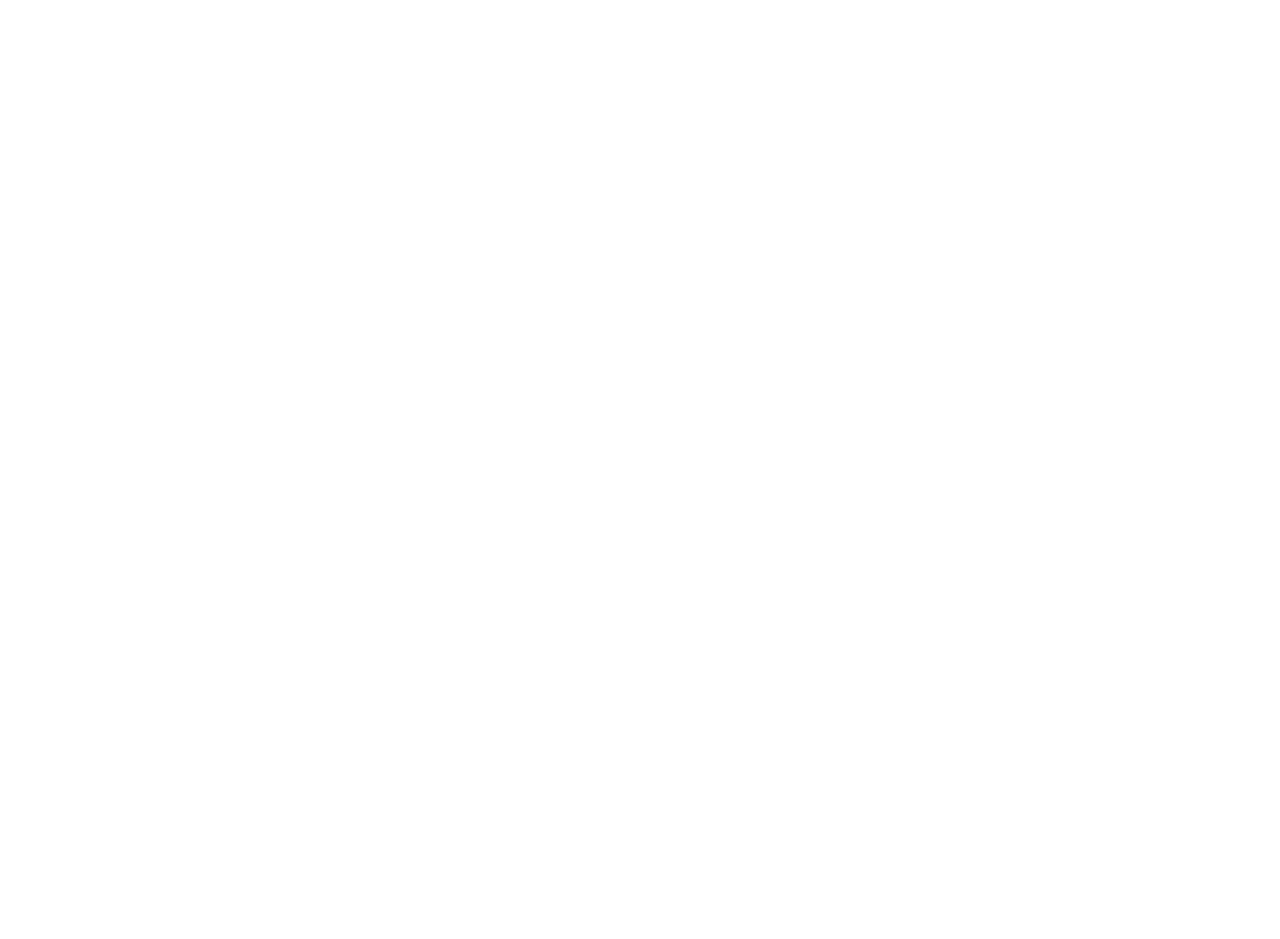
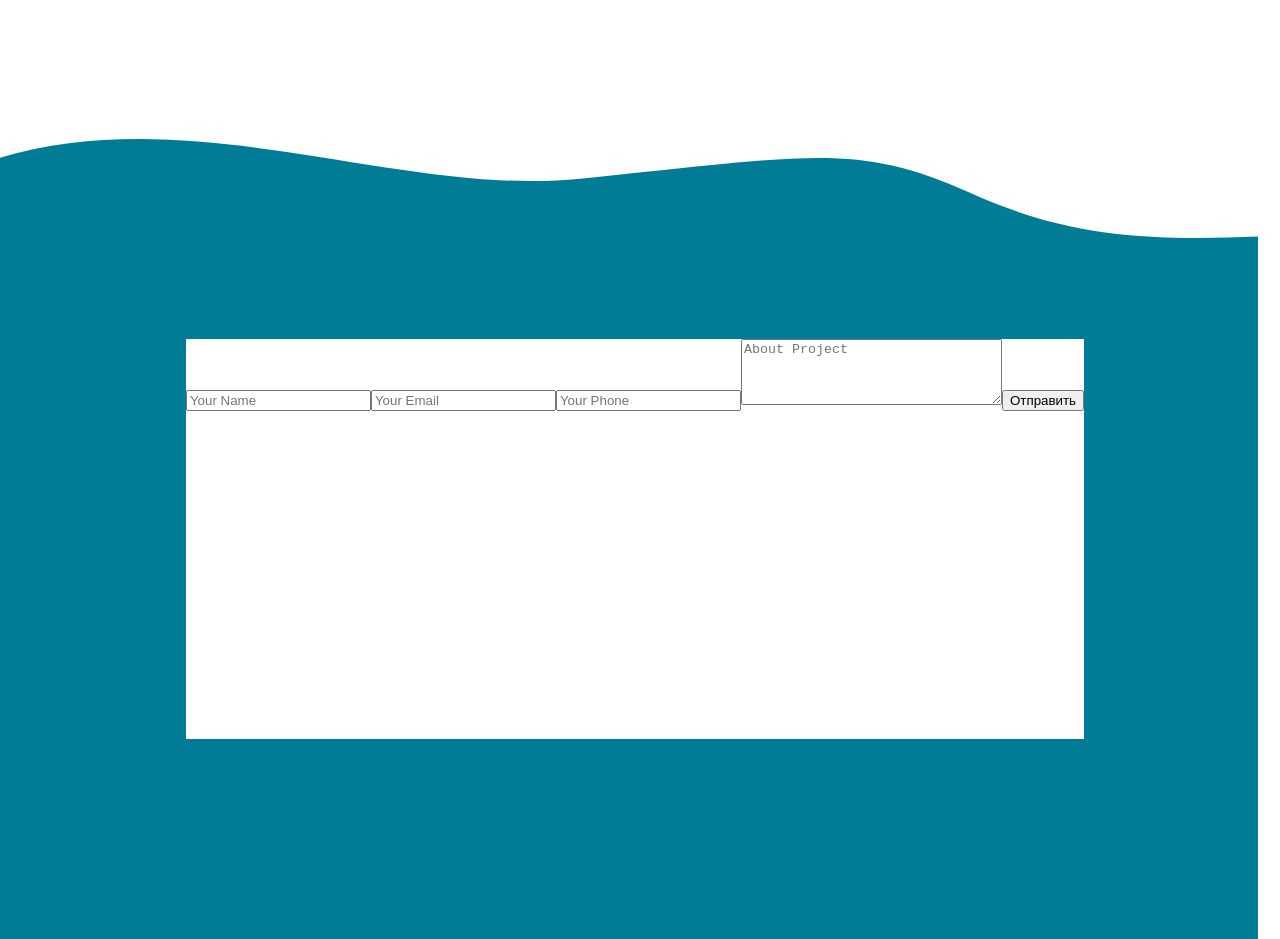
Before and after one commit to A1exPR0/aizem-react, a React (Create React App) app: page / in a window 1280 px wide. Shown: the part 1440-2379 px from the top of the page. Before the commit the page ends 1451 px from the top, so only its background shows below. Built offline with nearby package versions, Linux system fonts and the light colour scheme; no server answers.

Commit message:
made form functional

```diff
--- a/package.json
+++ b/package.json
@@ -9,6 +9,7 @@
     "@testing-library/jest-dom": "^5.16.2",
     "@testing-library/react": "^12.1.4",
     "@testing-library/user-event": "^13.5.0",
+    "formik": "^2.2.9",
     "gsap": "^3.9.1",
     "react": "^17.0.2",
     "react-dom": "^17.0.2",
--- /dev/null
+++ b/src/components/ContactForm.jsx
@@ -0,0 +1,55 @@
+import React, { useRef } from 'react'
+import styles from './ContactForm.module.scss'
+
+
+function ContactForm() {
+
+  const formRef=useRef();
+
+  const handlerSubmit=(e)=>{
+    let name=formRef.current.name.value;
+    let email=formRef.current.email.value;
+    let phone=formRef.current.phone.value;
+    let about=formRef.current.about.value;
+    let date=new Date();
+    date.toUTCString();
+
+    // console.log(date);
+
+
+    const requestOptions = {
+      method: 'POST',
+      headers: { 'Content-Type': 'application/json' },
+      body: JSON.stringify({ data:{
+        form: 'Contact us',
+        page:'main-page',
+        name:name,
+        email:email,
+        send:date,
+        phone:phone,
+        about:about
+       }})
+  };
+  fetch('http://localhost:1337/api/form-submissions', requestOptions)
+      .then(response => response.json())
+      .then(data => console.log(data));
+    e.preventDefault();
+  }
+
+  return (
+    <div className={styles.container}>
+        <svg viewBox="0 0 1440 1014"  xmlns="http://www.w3.org/2000/svg">
+        <path d="M1246.5 67.8701C1389 131.87 1500.5 134.371 1759.5 114.371V1013.87H-155L-176.5 131.871C124.5 -126.629 463 79.8712 753.5 50.3712C1044 20.8712 1104 3.87035 1246.5 67.8701Z" fill="#007C97"/>
+        </svg>
+            <form onSubmit={handlerSubmit} ref={formRef}>
+                <input type="text" name='name' placeholder="Your Name"></input>
+                <input type="email" name='email' placeholder="Your Email"></input>
+                <input type="text" name='phone' placeholder="Your Phone"></input>
+                <textarea name="about" id="" cols="30" rows="4" placeholder='About Project'></textarea>
+                <input type="submit" value="Отправить" />
+            </form>
+    </div>
+  )
+}
+
+export default ContactForm
--- /dev/null
+++ b/src/components/ContactForm.module.scss
@@ -0,0 +1,29 @@
+.container{
+    // background-color: var(--second-color);
+    margin-top: 10rem;
+    width:100%;
+    height:100vh;
+    overflow: hidden;
+    position: relative;
+    display: flex;
+    justify-content: center;
+    align-items: center;
+    svg{
+        position: absolute;
+        top:0;
+        left: -150px;
+        width:110vw;
+        z-index: 0;
+        height:100%;
+        fill: var(--second-color);
+    }
+
+    form{
+
+        // display: block;
+        position: relative;
+        background-color: white;
+        min-width: 350px;
+        min-height: 400px;
+    }
+}
--- a/src/pages/Home.jsx
+++ b/src/pages/Home.jsx
@@ -1,7 +1,8 @@
+import React, { useEffect, useState, useRef, useContext } from 'react'
+
 import Cards from "../components/Cards";
 import SevicesToggler from "../components/SevicesToggler";
-import React, { useEffect, useState, useRef, useContext } from 'react'
-
+import ContactForm from '../components/ContactForm';
 import NewSlider from "../components/slider/NewSlider";
 import TextTest from '../components/TextTest';
 import Button from '../components/Button';
@@ -63,8 +64,10 @@
                 opacity: 0,
               onComplete:()=>{
 
-                if(counter+1 < sliderData.length) {setCounter(counter+1);}
-                else{setCounter(0);}
+                if(counter+1 < sliderData.length)
+                  {setCounter(counter+1);}
+                else
+                  {setCounter(0);}
                 gsap.fromTo(q("image"), {
                                     x: settings.sliderX,
                                     opacity: 0
@@ -111,7 +114,7 @@
       <div className={styles.section}>
         <TextTest appref={props.appref}/>
         <div className={styles.buttonsTop}>
-          <Button href="#" styling="orange-outline">Свяжитесь с нами</Button>
+          <Button href="#" styling="orange">Свяжитесь с нами</Button>
           <Button href="#cases" styling="white">Наши работы {arrowD}</Button>
         </div>
         <NewSlider sliderData={sliderData} counter={counter}/>
@@ -128,6 +131,7 @@
       <h2>Мы делаем</h2>
       <SevicesToggler></SevicesToggler>
     </div>
+      <ContactForm></ContactForm>
     </div>
   )
 }
```
Also changed, not shown: src/components/Button.jsx (line endings or trailing spaces), src/components/Button.module.scss (line endings or trailing spaces), 1 other file (tests, documents, lock files or other folders).
